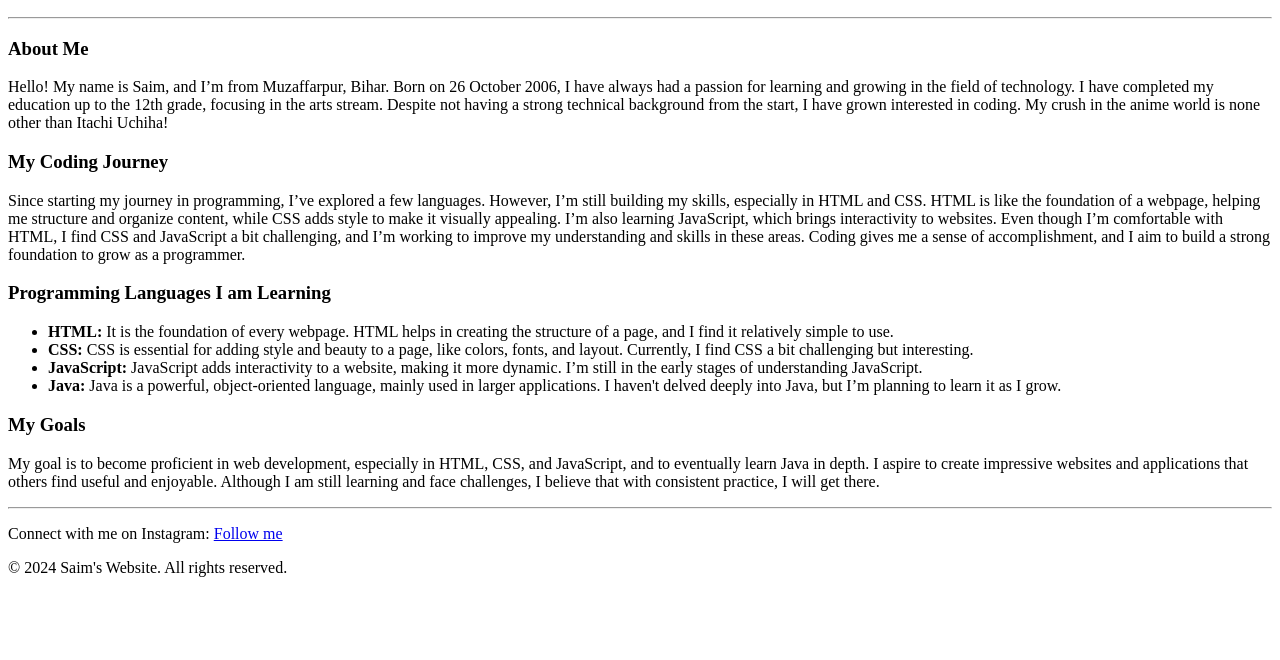
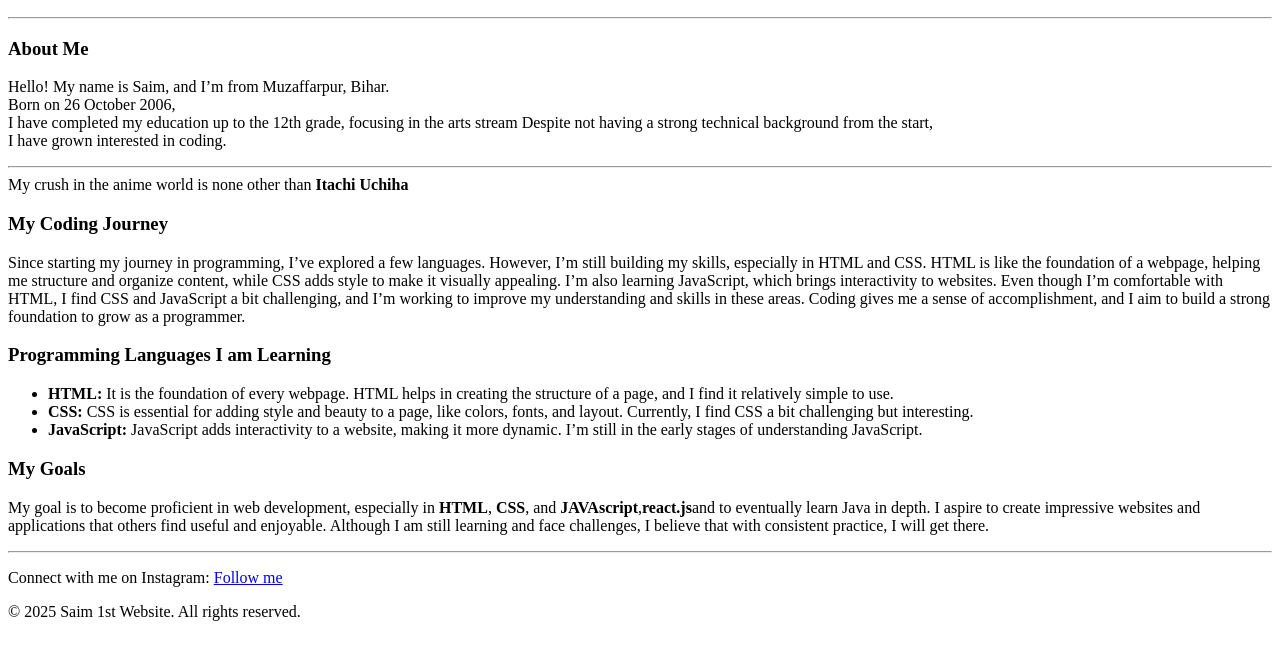
Before and after one commit to Saimm3/SAIMM-CODER-WORLD, a plain HTML site: page index.html in a window 1280 px wide. Shown: the part 110-770 px from the top of the page. Drawn offline with Linux system fonts and the light colour scheme.

Commit message:
Update index.html

```diff
--- a/index.html
+++ b/index.html
@@ -17,9 +17,9 @@
     <!-- Introduction section -->
     <section>
         <h3>About Me</h3>
-        <p>Hello! My name is Saim, and I’m from Muzaffarpur, Bihar. Born on 26 October 2006, I have always had a passion for learning and growing in the field of technology.
-           I have completed my education up to the 12th grade, focusing in the arts stream. Despite not having a strong technical background from the start, I have grown interested in coding.
-           My crush in the anime world is none other than Itachi Uchiha!</p>
+        <p>Hello! My name is Saim, and I’m from Muzaffarpur, Bihar. <br>Born on 26 October 2006,  <br>
+           I have completed my education up to the 12th grade, focusing in the arts stream Despite not having a strong technical background from the start,<br> I have grown interested in coding.
+          <hr> My crush in the anime world is none other than <b>Itachi Uchiha</b></p>
     </section>
 
     <!-- Programming Journey -->
@@ -37,21 +37,21 @@
             <li><strong>HTML:</strong> It is the foundation of every webpage. HTML helps in creating the structure of a page, and I find it relatively simple to use.</li>
             <li><strong>CSS:</strong> CSS is essential for adding style and beauty to a page, like colors, fonts, and layout. Currently, I find CSS a bit challenging but interesting.</li>
             <li><strong>JavaScript:</strong> JavaScript adds interactivity to a website, making it more dynamic. I’m still in the early stages of understanding JavaScript.</li>
-            <li><strong>Java:</strong> Java is a powerful, object-oriented language, mainly used in larger applications. I haven't delved deeply into Java, but I’m planning to learn it as I grow.</li>
+
         </ul>
     </section>
 
     <!-- Goals and Interests section -->
     <section>
         <h3>My Goals</h3>
-        <p>My goal is to become proficient in web development, especially in HTML, CSS, and JavaScript, and to eventually learn Java in depth. I aspire to create impressive websites and applications that others find useful and enjoyable. Although I am still learning and face challenges, I believe that with consistent practice, I will get there.</p>
+        <p>My goal is to become proficient in web development, especially in <b>HTML</b>, <b>CSS</b>, and <b>JAVAscript</b>,<b>react.js</b>and to eventually learn Java in depth. I aspire to create impressive websites and applications that others find useful and enjoyable. Although I am still learning and face challenges, I believe that with consistent practice, I will get there.</p>
     </section>
 
     <!-- Footer section -->
     <footer>
         <hr>
         <p>Connect with me on Instagram: <a href="https://www.instagram.com/s41mm__/profilecard/?igsh=YWlpNWZhZDdnM2Vm" target="_blank">Follow me</a></p>
-        <p>&copy; 2024 Saim's Website. All rights reserved.</p>
+        <p>&copy; 2025 Saim 1st Website. All rights reserved.</p>
     </footer>
 
 </body>
```
